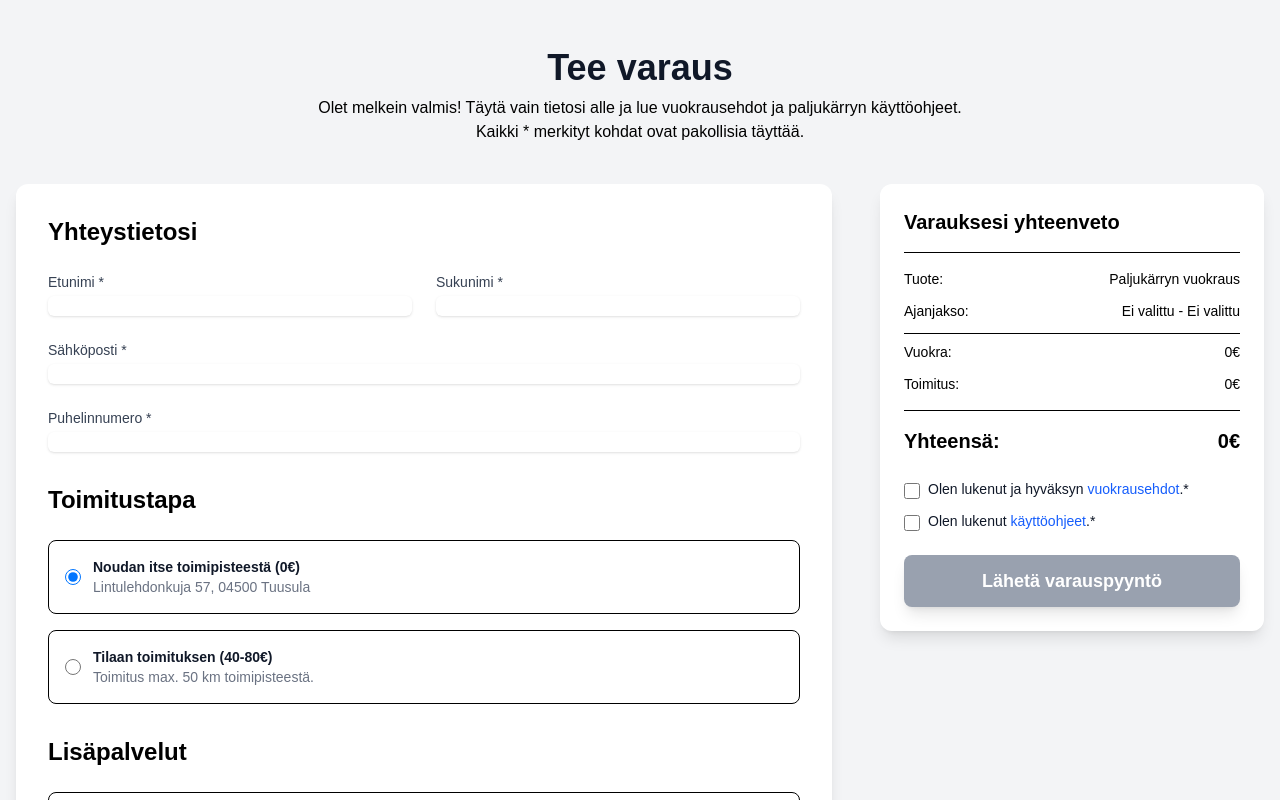
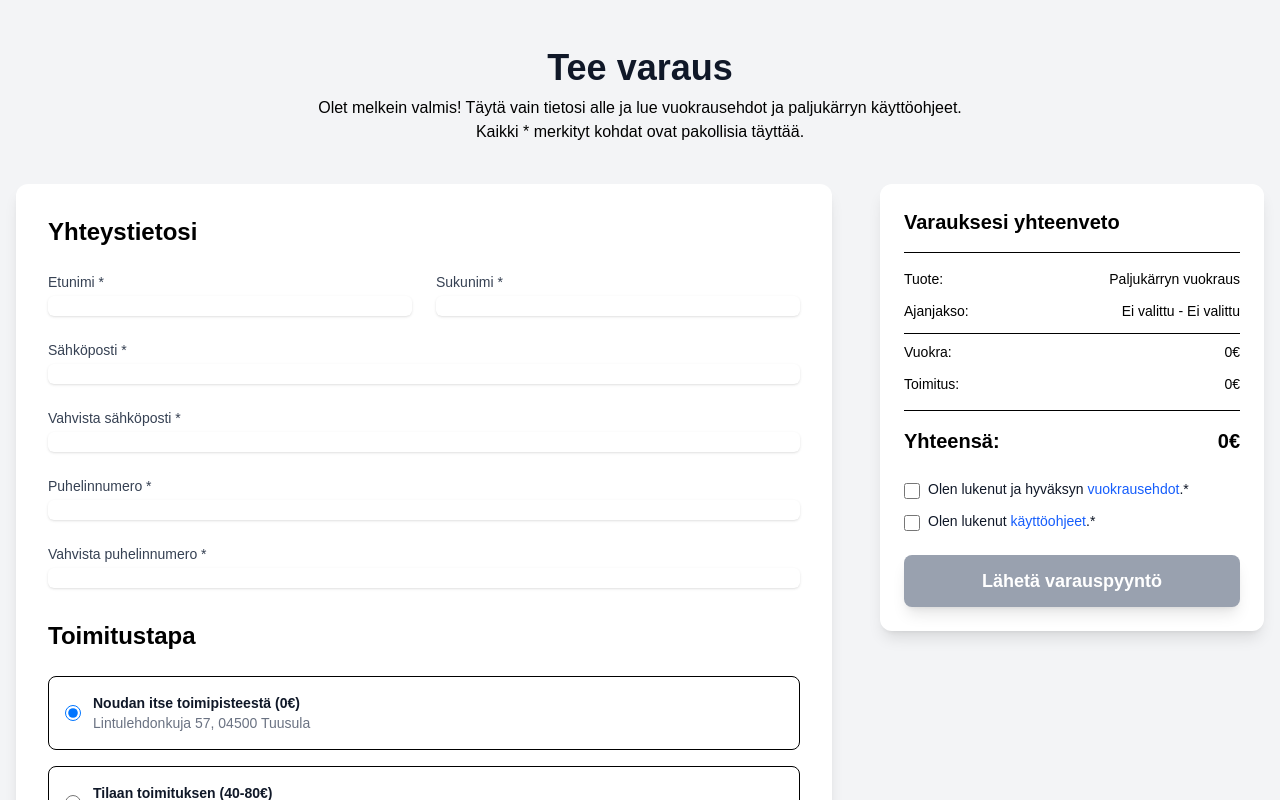
Before and after one commit to OskaNiiranen/paljuvaraus, a Next.js app: page /kassa in a window 1280 px wide. Shown: the top 800 px of the page. Built offline with nearby package versions, Linux system fonts and the light colour scheme.

Commit message:
Kassalle sähköpostin ja puhelinnumeron vahvistukset

```diff
--- a/components/BookingCalendar.tsx
+++ b/components/BookingCalendar.tsx
@@ -9,6 +9,8 @@ import {
   isFriday,
   isSaturday,
   isSunday,
+  isMonday,
+  isThursday,
 } from "date-fns";
 import { fi } from "date-fns/locale";
 
@@ -17,6 +19,7 @@ const pricingRules = {
   weekendPrice: 100,
   fullWeekendPrice: 250,
   fullWeekPrice: 300,
+  allWeekdaysPrice: 230,
 };
 
 export default function BookingCalendar() {
@@ -53,6 +56,9 @@ export default function BookingCalendar() {
     const numberOfNights = differenceInCalendarDays(to, from);
     const numberOfDays = numberOfNights + 1;
 
+    if (isMonday(from) && isThursday(to) && numberOfNights === 3) {
+      return pricingRules.allWeekdaysPrice;
+    }
     if (isFriday(from) && isSunday(to) && numberOfNights === 2) {
       return pricingRules.fullWeekendPrice;
     }
@@ -130,7 +136,7 @@ export default function BookingCalendar() {
   };
 
   return (
-    <div className="bg-white p-4 sm:p-8 rounded-xl shadow-2xl">
+    <div className="top-8 bg-white p-6 rounded-lg shadow-lg border">
       <p className="text-center text-gray-600 mb-4">
         Valitse varauksesi alkamis- ja päättymispäivä kalenterista.
       </p>
--- a/components/KassaClient.tsx
+++ b/components/KassaClient.tsx
@@ -54,7 +54,9 @@ function KassaContent() {
     firstName: "",
     lastName: "",
     email: "",
+    emailConfirm: "",
     phone: "",
+    phoneConfirm: "",
     address: "",
     zipCode: "",
     city: "",
@@ -176,6 +178,8 @@ function KassaContent() {
     !formData.lastName ||
     !formData.email ||
     !formData.phone ||
+    formData.email !== formData.emailConfirm ||
+    formData.phone !== formData.phoneConfirm ||
     (deliveryMethod === "delivery" &&
       (!formData.address || !formData.zipCode || !formData.city)) ||
     !formData.vuokrausehdotAccepted ||
@@ -264,6 +268,30 @@ function KassaContent() {
                 </div>
                 <div className="sm:col-span-2">
                   <label
+                    htmlFor="emailConfirm"
+                    className="block text-sm font-medium text-gray-700"
+                  >
+                    Vahvista sähköposti *
+                  </label>
+                  <input
+                    type="email"
+                    name="emailConfirm"
+                    id="emailConfirm"
+                    value={formData.emailConfirm}
+                    onChange={handleInputChange}
+                    required
+                    className="mt-1 block w-full rounded-md border-gray-300 shadow-sm focus:border-blue-500 focus:ring-blue-500 sm:text-sm"
+                  />
+                  {formData.email &&
+                    formData.emailConfirm &&
+                    formData.email !== formData.emailConfirm && (
+                      <p className="mt-2 text-sm text-red-600">
+                        Sähköpostit eivät täsmää.
+                      </p>
+                    )}
+                </div>
+                <div className="sm:col-span-2">
+                  <label
                     htmlFor="phone"
                     className="block text-sm font-medium text-gray-700"
                   >
@@ -278,6 +306,30 @@ function KassaContent() {
                     required
                     className="mt-1 block w-full rounded-md border-gray-300 shadow-sm focus:border-blue-500 focus:ring-blue-500 sm:text-sm"
                   />
+                </div>
+                <div className="sm:col-span-2">
+                  <label
+                    htmlFor="phoneConfirm"
+                    className="block text-sm font-medium text-gray-700"
+                  >
+                    Vahvista puhelinnumero *
+                  </label>
+                  <input
+                    type="tel"
+                    name="phoneConfirm"
+                    id="phoneConfirm"
+                    value={formData.phoneConfirm}
+                    onChange={handleInputChange}
+                    required
+                    className="mt-1 block w-full rounded-md border-gray-300 shadow-sm focus:border-blue-500 focus:ring-blue-500 sm:text-sm"
+                  />
+                  {formData.phone &&
+                    formData.phoneConfirm &&
+                    formData.phone !== formData.phoneConfirm && (
+                      <p className="mt-2 text-sm text-red-600">
+                        Puhelinnumerot eivät täsmää.
+                      </p>
+                    )}
                 </div>
               </div>
             </div>
--- a/components/VarausClient.tsx
+++ b/components/VarausClient.tsx
@@ -18,10 +18,11 @@ const paljuData = {
     "Paljun kylkeen asetettava juomateline",
   ],
   pricing: [
-    { period: "Vuorokausi (ma-to)", price: "70€" },
-    { period: "Viikonloppu vuorokausi (pe, la tai su)", price: "100€" },
+    { period: "Vuorokausi (ma, ti, ke, to)", price: "70€" },
+    { period: "Kaikki arkipäivät (ma-to)", price: "230€" },
+    { period: "Viikonloppu vuorokausi (pe, la, su)", price: "100€" },
     { period: "Koko viikonloppu (pe-su)", price: "250€" },
-    { period: "Koko viikko", price: "300€" },
+    { period: "Koko viikko (7 vuorokautta)", price: "300€" },
   ],
   images: [
     "/palju1.webp",
@@ -43,7 +44,7 @@ export default function VarausClient() {
       <main className="container mx-auto px-4 sm:px-6 lg:px-8 py-12">
         <div className="grid grid-cols-1 lg:grid-cols-5 gap-8 lg:gap-12">
           <div className="lg:col-span-3">
-            <div className="relative h-96 w-full rounded-xl shadow-lg overflow-hidden mb-4">
+            <div className="relative h-96 w-full rounded-xl shadow-lg overflow-hidden mb-4 border">
               <Image
                 key={activeImage}
                 src={activeImage}
```
